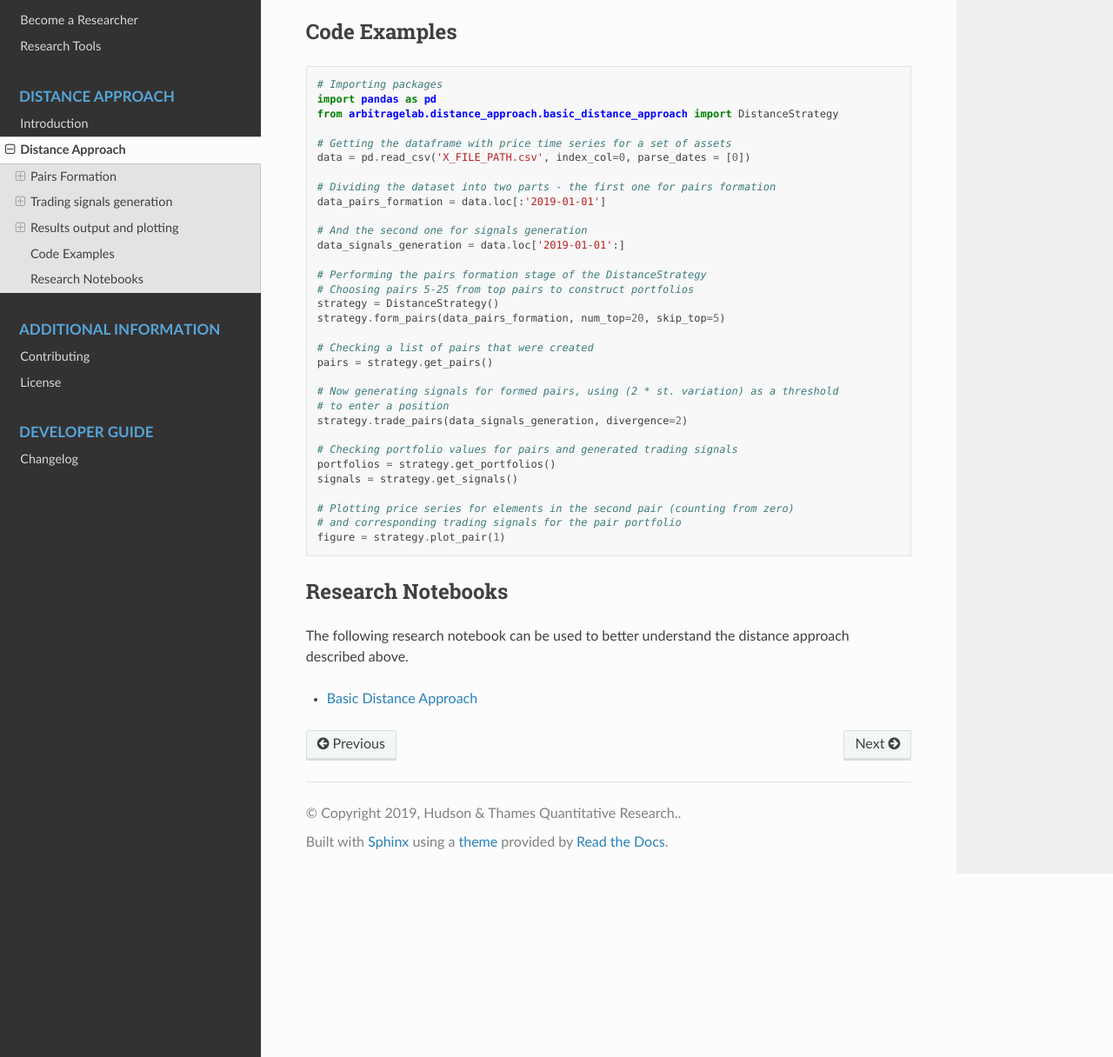
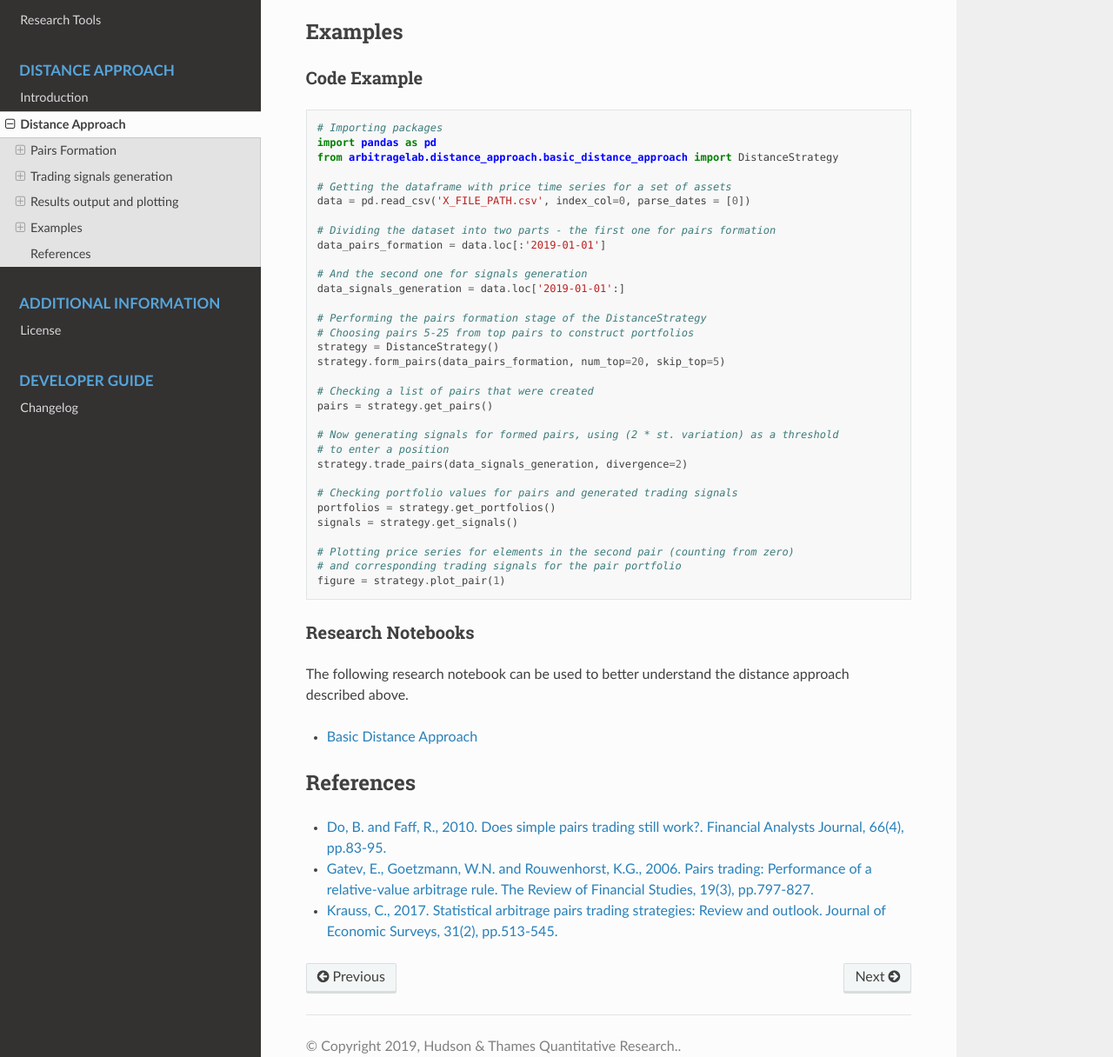
Before and after one commit to hudson-and-thames/arbitragelab, a Sphinx documentation site: the page built from docs/source/distance_approach/distance_approach.rst, in a window 1280 px wide and 1400 px high, scrolled down 5245 px, cut to the strip 184-1400 px from the top of the window. Shown: the whole strip at 87% size. Built offline with Sphinx 7.4.7 and the Read the Docs theme 2.0.0, drawn with Linux system fonts in a browser that asks for light colours; some of the changed text lies outside the part shown.

Commit message:
Tidy up distance approach

```diff
--- a/docs/source/changelog.rst
+++ b/docs/source/changelog.rst
@@ -12,4 +12,7 @@ Changelog
 ..
     For Help: https://releases.readthedocs.io/en/latest/index.html
 
+
+* :feature:`x` Landmark paper: The Distance Approach (Gatev et al. 2006).
+* :support:`x` Distance approach documentation.
 * :support:`10` Added a number of new tools to improve our deployment and align us with best practices. They include: CircleCI, VersionBump, Update Issue Templates, ChangeLog, Logo, Favicon.
--- a/docs/source/distance_approach/distance_approach.rst
+++ b/docs/source/distance_approach/distance_approach.rst
@@ -178,8 +178,11 @@ Implementation
 
 .. autofunction:: plot_portfolio
 
-Code Examples
-#############
+Examples
+########
+
+Code Example
+************
 
 .. code-block::
 
@@ -217,10 +220,18 @@ Code Examples
    figure = strategy.plot_pair(1)
 
 Research Notebooks
-##################
+******************
 
 The following research notebook can be used to better understand the distance approach described above.
 
 * `Basic Distance Approach`_
 
 .. _`Basic Distance Approach`: https://github.com/Hudson-and-Thames-Clients/research/blob/master/Statistical%20Arbitrage/distance_approach.ipynb
+
+
+References
+##########
+
+* `Do, B. and Faff, R., 2010. Does simple pairs trading still work?. Financial Analysts Journal, 66(4), pp.83-95. <https://www.jstor.org/stable/pdf/25741293.pdf?casa_token=nIfIcPq13NAAAAAA:Nfrg__C0Q1lcvoBi6Z8DwC_-6pA_cHDdLxxINYg7BPvuq-R5nNzbhVWra2PBL7t2hntj_WBxGH_vCezpp-ZN7NKYhKuZMoX97A7im7PREt7oh2mAew>`_
+* `Gatev, E., Goetzmann, W.N. and Rouwenhorst, K.G., 2006. Pairs trading: Performance of a relative-value arbitrage rule. The Review of Financial Studies, 19(3), pp.797-827. <https://www.nber.org/system/files/working_papers/w7032/w7032.pdf>`_
+* `Krauss, C., 2017. Statistical arbitrage pairs trading strategies: Review and outlook. Journal of Economic Surveys, 31(2), pp.513-545. <https://www.econstor.eu/bitstream/10419/116783/1/833997289.pdf>`_
--- a/docs/source/index.rst
+++ b/docs/source/index.rst
@@ -97,7 +97,6 @@ This project is licensed under an all rights reserved licence.
     :hidden:
 
     getting_started/installation
-    getting_started/researcher
     getting_started/research_tools
 
 .. toctree::
@@ -113,7 +112,6 @@ This project is licensed under an all rights reserved licence.
     :caption: Additional Information
     :hidden:
 
-    additional_information/contributing
     additional_information/license
 
 .. toctree::
```
Also changed, not shown: other parts of docs/source/distance_approach/distance_approach.rst (+3 -3 lines), docs/source/additional_information/contributing.rst (deleted, +0 -34 lines), docs/source/getting_started/researcher.rst (deleted, +0 -44 lines), 1 other file.
